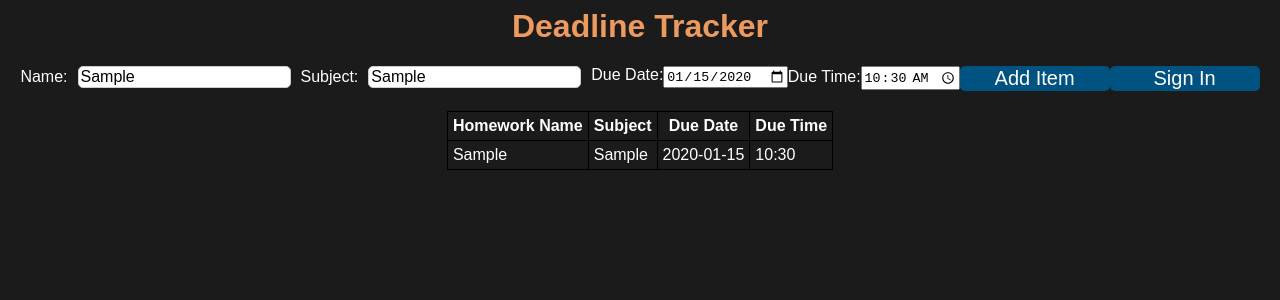
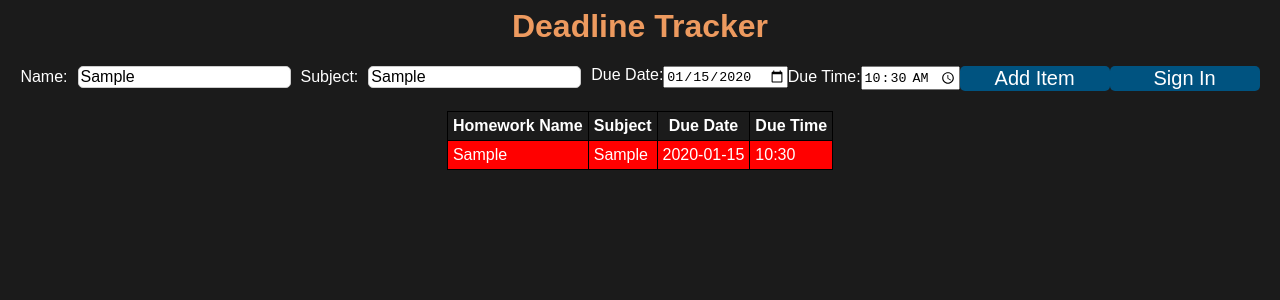
Before and after one commit to DavidPav123/ReactTDL, a React (Create React App) app: page / in a window 1280 px wide. Both pictures are taken after typing "Sample", "Sample", "2020-01-15", "10:30" into the empty fields and a click on the button "Add Item". Shown: the top 300 px of the page. Built offline with nearby package versions, Linux system fonts and the light colour scheme; no server answers.

Commit message:
Working website, no delete function

```diff
--- /dev/null
+++ b/CTable.css
@@ -0,0 +1,11 @@
+.highlight-red {
+  background-color: red;
+}
+
+.highlight-yellow {
+  background-color: orange;
+}
+
+.highlight-green {
+  background-color: green;
+}
--- a/Components/CTable.tsx
+++ b/Components/CTable.tsx
@@ -1,4 +1,5 @@
 import * as React from 'react';
+import '../CTable.css';
 
 const sortTable = (
   table: [{ name: string; subject: string; dueDate: string; dueTime: string }]
@@ -44,6 +45,24 @@ const sortTable = (
   return table;
 };
 
+function highlightRow(dueDate, dueTime) {
+  const currentTime = new Date().getTime();
+  const dueTimeArray = dueTime.split(':');
+  const dueTimeInMilliseconds =
+    parseInt(dueTimeArray[0]) * 3600000 + parseInt(dueTimeArray[1]) * 60000;
+  const dueDateTime = new Date(dueDate).getTime() + 36000000 + dueTimeInMilliseconds;
+
+  const diff = dueDateTime - currentTime;
+
+  if (diff < 0) {
+    return 'highlight-red';
+  } else if (diff <= 86400000) {
+    return 'highlight-yellow';
+  } else {
+    return 'highlight-green';
+  }
+}
+
 export default function CTable({ rows }) {
   let sortedTable = sortTable(rows);
 
@@ -57,8 +76,9 @@ export default function CTable({ rows }) {
           <th>Due Time</th>
         </tr>
         {sortedTable.map((val: any, key: any) => {
+          const rowClass = highlightRow(val.dueDate, val.dueTime);
           return (
-            <tr key={key}>
+            <tr key={key} className={rowClass}>
               <td>{val.name}</td>
               <td>{val.subject}</td>
               <td>{val.dueDate}</td>
```
